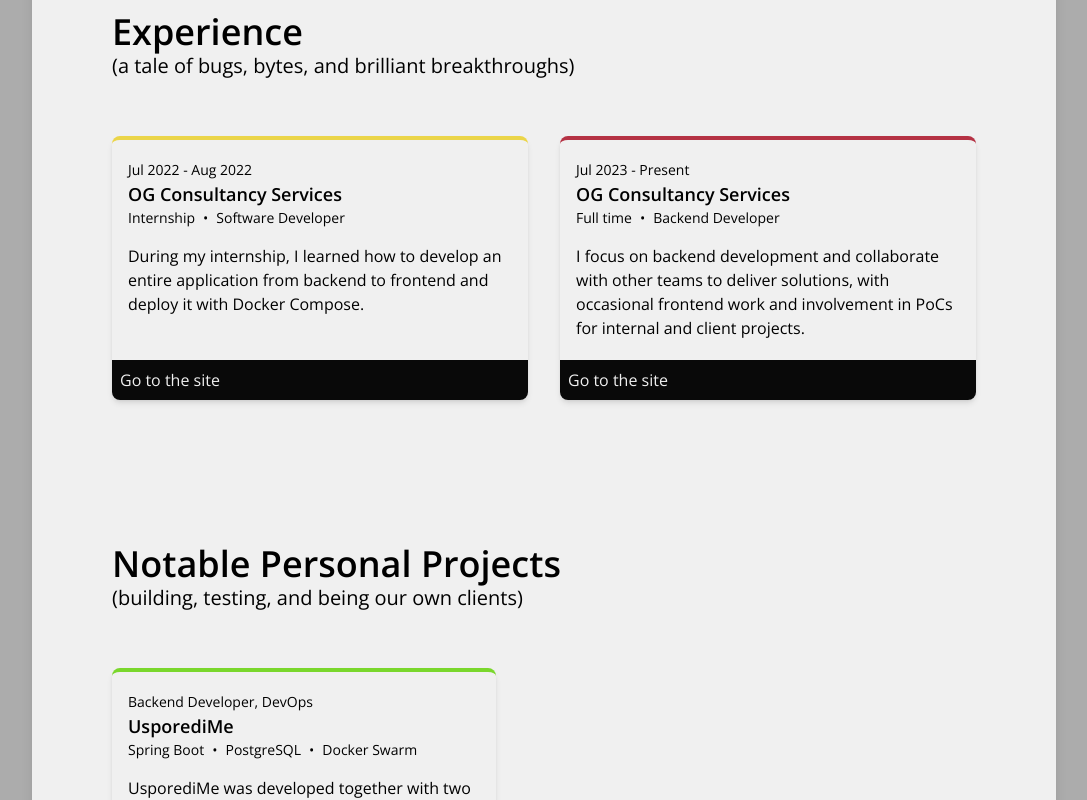
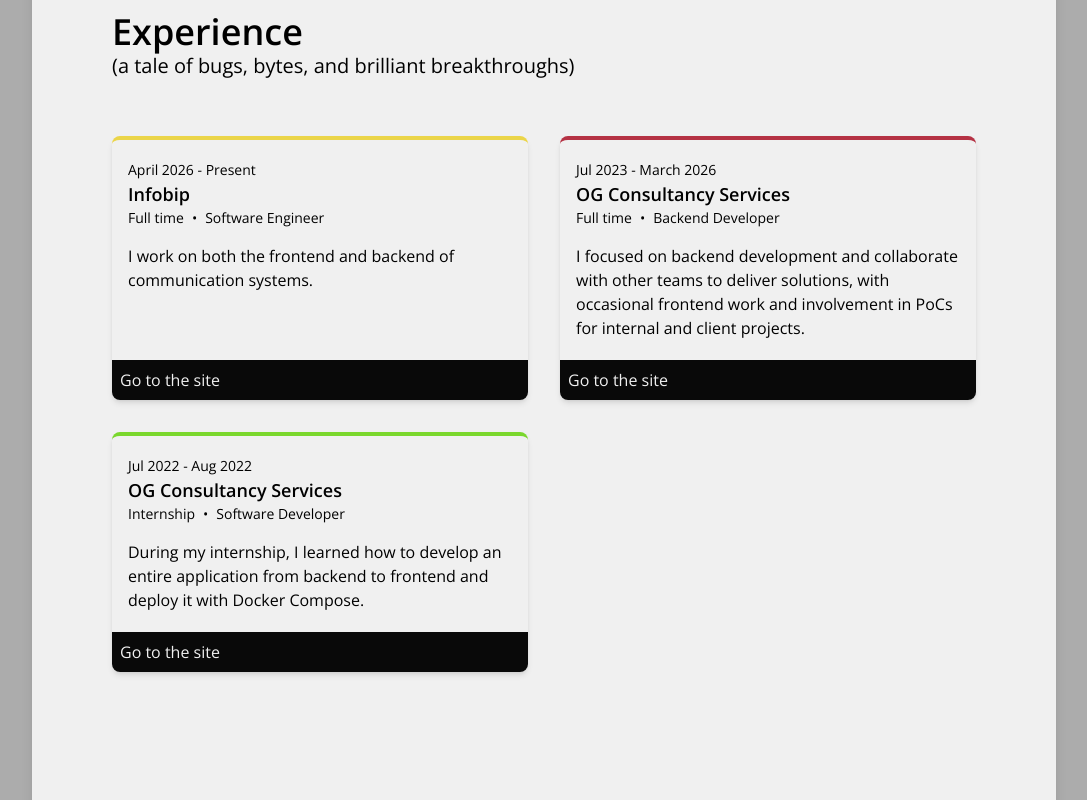
Before and after one commit to ivantomic77/VuePortfolioSite, a Vue app: page / in a window 1280 px wide. Shown: the part 1440-2240 px from the top of the page, without its empty margins (96-1183 px from the left). Built offline with nearby package versions, Linux system fonts and the light colour scheme; some icons are missing; what simple-analytics-vue would draw is missing.

Commit message:
feat: Add new experience section

```diff
--- a/src/components/Experience.vue
+++ b/src/components/Experience.vue
@@ -9,10 +9,27 @@
   role: string
   url: string
   period: string
-  description: string
+  description?: string
 }
 
 const experiences = ref<Experience[]>([
+  {
+    companyName: "Infobip",
+    employmentType: "Full time",
+    role: "Software Engineer",
+    url: "https://www.infobip.com/",
+    period: "April 2026 - Present",
+    description: "I work on both the frontend and backend of communication systems."
+  },
+  {
+    companyName: "OG Consultancy Services",
+    employmentType: "Full time",
+    role: "Backend Developer",
+    url: "https://www.og-cs.hr",
+    period: "Jul 2023 - March 2026",
+    description:
+      "I focused on backend development and collaborate with other teams to deliver solutions, with occasional frontend work and involvement in PoCs for internal and client projects."
+  },
   {
     companyName: "OG Consultancy Services",
     employmentType: "Internship",
@@ -21,15 +38,6 @@
     period: "Jul 2022 - Aug 2022",
     description:
       "During my internship, I learned how to develop an entire application from backend to frontend and deploy it with Docker Compose."
-  },
-  {
-    companyName: "OG Consultancy Services",
-    employmentType: "Full time",
-    role: "Backend Developer",
-    url: "https://www.og-cs.hr",
-    period: "Jul 2023 - Present",
-    description:
-      "I focus on backend development and collaborate with other teams to deliver solutions, with occasional frontend work and involvement in PoCs for internal and client projects."
   }
 ])
 </script>
@@ -52,7 +60,7 @@
                             <span>&#8226;</span>
                             <p>{{ experience.role }}</p>
                         </div>
-                        <div class="mt-4">{{ experience.description }}</div>
+                        <div class="mt-4" v-if="experience.description">{{ experience.description }}</div>
                     </div>
                     <a :href="experience.url" class="bg-black text-white p-2 rounded-b-lg flex justify-between pr-4 transition ease-in-out hover:bg-opacity-70" target="_blank">
                         <h2>Go to the site</h2>
```
